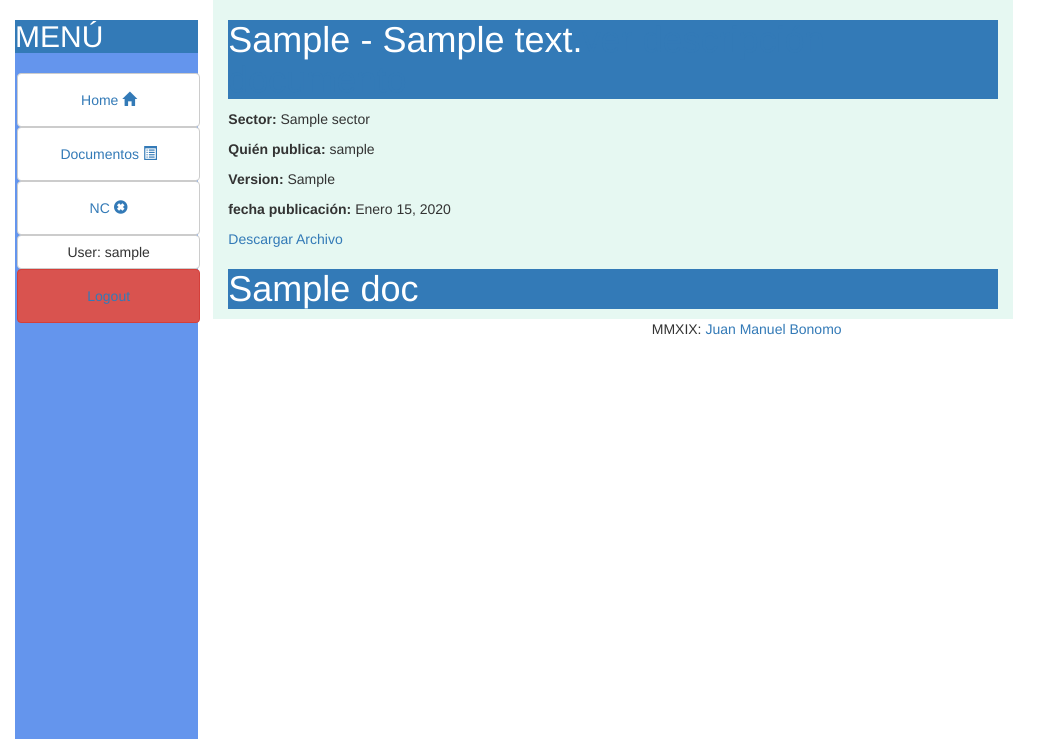
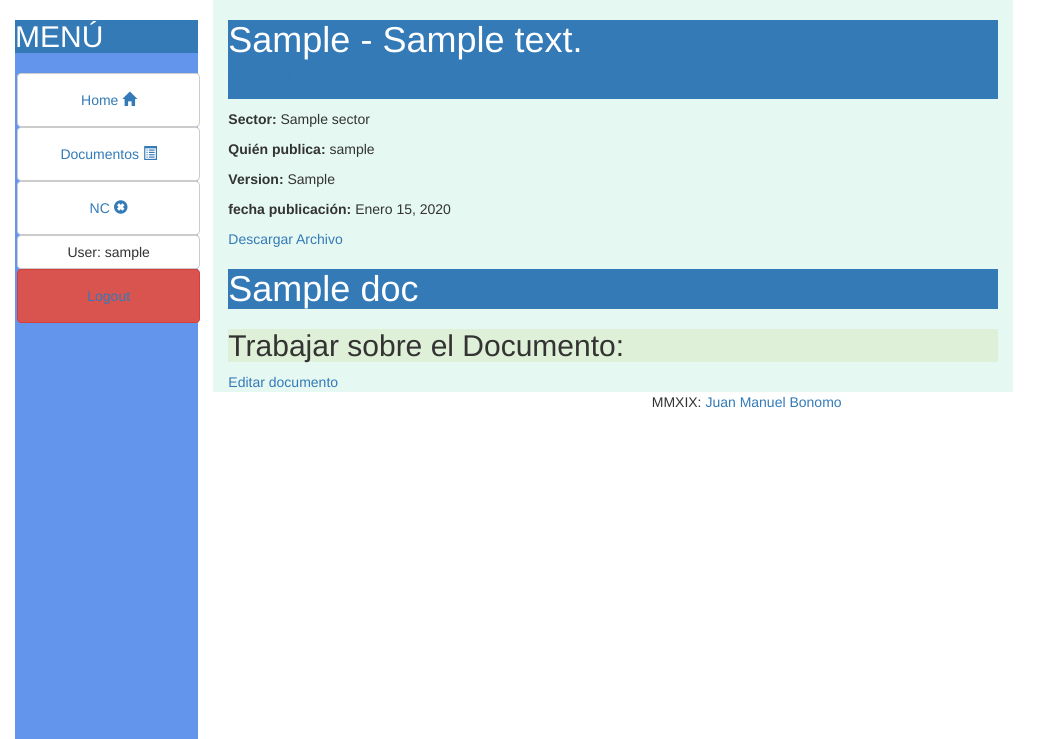
Before and after one commit to jbonomo1982/laboratorio, a Django app: page /doc/1/ in a window 1280 px wide. Shown: the top 739 px of the page, without its empty margins (0-1061 px from the left). Run offline with Django 3.2, Linux system fonts and the light colour scheme; a user stored in the database is signed in; tables that the repository leaves empty hold one stand-in row (values such as "Sample post"); some libraries are stand-ins or nearby versions.

Commit message:
Se mejoró la edición de documentos

```diff
--- a/documentos/models.py
+++ b/documentos/models.py
@@ -41,7 +41,7 @@ class Documento(models.Model):
     #Clase que guarda la version del documento, un PDF con metadatos.
     #Version 2: Un documento que se guarda por partes luego modificables
     autor = models.ForeignKey('auth.User', on_delete=models.CASCADE)
-    version = models.CharField(max_length=100)
+    version = models.CharField(max_length=100, blank=True, null=True)
     categoria = models.ForeignKey(Categoria_doc,on_delete=models.CASCADE,related_name='categoria')
     fecha_creacion = models.DateTimeField(default=timezone.now)
     fecha_publicacion = models.DateField(blank=True, null=True)
@@ -81,7 +81,7 @@ class Relacion_docs(models.Model):
     #Esta clase muestra que documentos estan asociados a este.
     #Podemos controlar las relaciones entre versiones de documentos.
     documento = models.ForeignKey(Documento, on_delete=models.CASCADE, related_name='documento') #El documento sobre el que se esta trabajando
-    pertenece = models.ForeignKey(Documento, on_delete=models.CASCADE, related_name='pertenece') # A que documento pertenece
+    pertenece = models.ForeignKey(Documento, on_delete=models.CASCADE, related_name='pertenece', blank=True, null=True) # A que documento pertenece
 
     def __str__(self):
         return '{0}pertenece a {1}'.format(self.documento,self.pertenece)
--- a/documentos/templates/documentos/cat_doc_detalle.html
+++ b/documentos/templates/documentos/cat_doc_detalle.html
@@ -11,7 +11,7 @@
       <p><strong>descripción:</strong>  {{ cat.descripcion }}</p>
 
       {% if docs %}
-        <h2>Documentos en el sistema:</h2>
+        <h2>versiones de este documento en el sistema:</h2>
         {% for d in docs %}
           <ul>
             <li>{{d}}</li>
--- a/documentos/templates/documentos/documento_detail.html
+++ b/documentos/templates/documentos/documento_detail.html
@@ -22,6 +22,12 @@
         {% endif%}
       {% endfor%}
 
+      {% if user.is_authenticated %}
+      <h2 class="bg-success">Trabajar sobre el Documento:</h2>
+        <a href="{% url 'documentos:editar_docu' pk=documento.pk%}">Editar documento  </a>
+
+
+      {% endif %}
 
 
 
--- a/documentos/urls.py
+++ b/documentos/urls.py
@@ -9,4 +9,6 @@ urlpatterns = [
     path('nuevo_doc/<int:pk>/', views.doc_new, name='nuevo_doc'),
     path('cat_doc/<int:pk>/',views.Categoria_docDetailView.as_view(),name='cat_doc-detail'),
     path('cat', views.cat_doc_detalle, name='cat_doc_detalle'),
+    path('Parte_doc_edit/<int:pk>/',views.editar_parte,name='editar_parte'),
+    path('Docu_edit/<int:pk>/',views.Docu_editar,name='editar_docu'),
 ]
--- a/documentos/views.py
+++ b/documentos/views.py
@@ -1,4 +1,4 @@
-from django.shortcuts import render
+from django.shortcuts import render, get_object_or_404
 from .models import Documento, Categoria_doc, Parte_doc
 from modulo_nc.models import NC
 from .forms import DocumentoForm
@@ -60,5 +60,64 @@ def cat_doc_detalle(request):
 def Docu_detallado(request,pk):
     docu_buscado = Documento.objects.get(pk=pk)
     partes = Parte_doc.objects.filter(documento=docu_buscado).order_by('posicion_en_doc')
+    #Agregar la relacion de documentos
+    #Agregar revision de doc.
 
     return render(request, 'documentos/documento_detail.html',{'documento':docu_buscado,'partes':partes})
+
+def editar_parte(request, pk):
+    #Busca la parte del doc
+    parte = get_object_or_404(Parte_doc, pk=pk)
+    #Agregar que solo puede editar partes Editor_Responsable y del sector
+    if request.method == "POST":
+        form = Parte_docForm(request.POST)
+
+        if form.is_valid():
+            b= form.save(commit=False)
+
+            b.save()
+            return redirect('documentos:doc-detalle', pk=b.documento)
+    else:
+        form = Parte_docForm(initial={'texto':parte.texto})
+    return render(request, 'documentos/editar_parte.html', {'form': form})
+
+def Docu_editar(request, pk):
+    #busca el documentos que se esta buscando
+    docu = get_object_or_404(Documento, pk=pk)
+    #Del documento hay que buscar si hay un editable del usuario #
+    #que lo esta solicitando, si no, se crea un editable en base al publicado
+    d = Documento.objects.filter(categoria=docu.categoria)
+    print(Documento.objects.filter(categoria=docu.categoria).count)
+    if Documento.objects.filter(categoria=docu.categoria, autor=request.user, editable=True).exists():
+        #Busca exactamente el doc que estamos buscando:
+        p = Documento.objects.filter(categoria=docu.categoria, autor=request.user, editable=True)
+        for i in p:
+            partes = Parte_doc.objects.filter(documento= i).order_by('posicion_en_doc')
+            return render(request, 'documentos/docu_editar.html', {'documento':i, 'partes':partes})
+    else:
+        print("Se eligió el publicado")
+        nuevo = docu
+        nuevo.pk = None
+        nuevo.save()
+        nuevo.autor = request.user
+        nuevo.version = "Editable"
+        nuevo.fecha_creacion = timezone.now()
+        nuevo.fecha_publicacion = None
+        nuevo.fecha_vencimiento = None
+        nuevo.publicado = False
+        nuevo.editable = True
+        nuevo.save()
+        partes = Parte_doc.objects.filter(documento= Documento.objects.get(pk=pk))
+        print(partes)
+        for p in partes:
+            print("una parte")
+            nueva_p = p
+            nueva_p.pk = None
+            nueva_p.save()
+            nueva_p.autor=request.user
+            nueva_p.documento = nuevo
+            nueva_p.save()
+
+        partes_nuevo = Parte_doc.objects.filter(documento=nuevo).order_by('posicion_en_doc')
+
+        return render(request, 'documentos/docu_editar.html', {'documento':nuevo, 'partes':partes_nuevo})
```
Also changed, not shown: documentos/forms.py (+11 -1 lines), documentos/templates/documentos/docu_editar.html (added, +25 -0 lines), documentos/templates/documentos/editar_parte.html (added, +15 -0 lines), para_hacer.txt (+11 -0 lines), documentos/migrations/0012_auto_20191002_2022.py (added).
